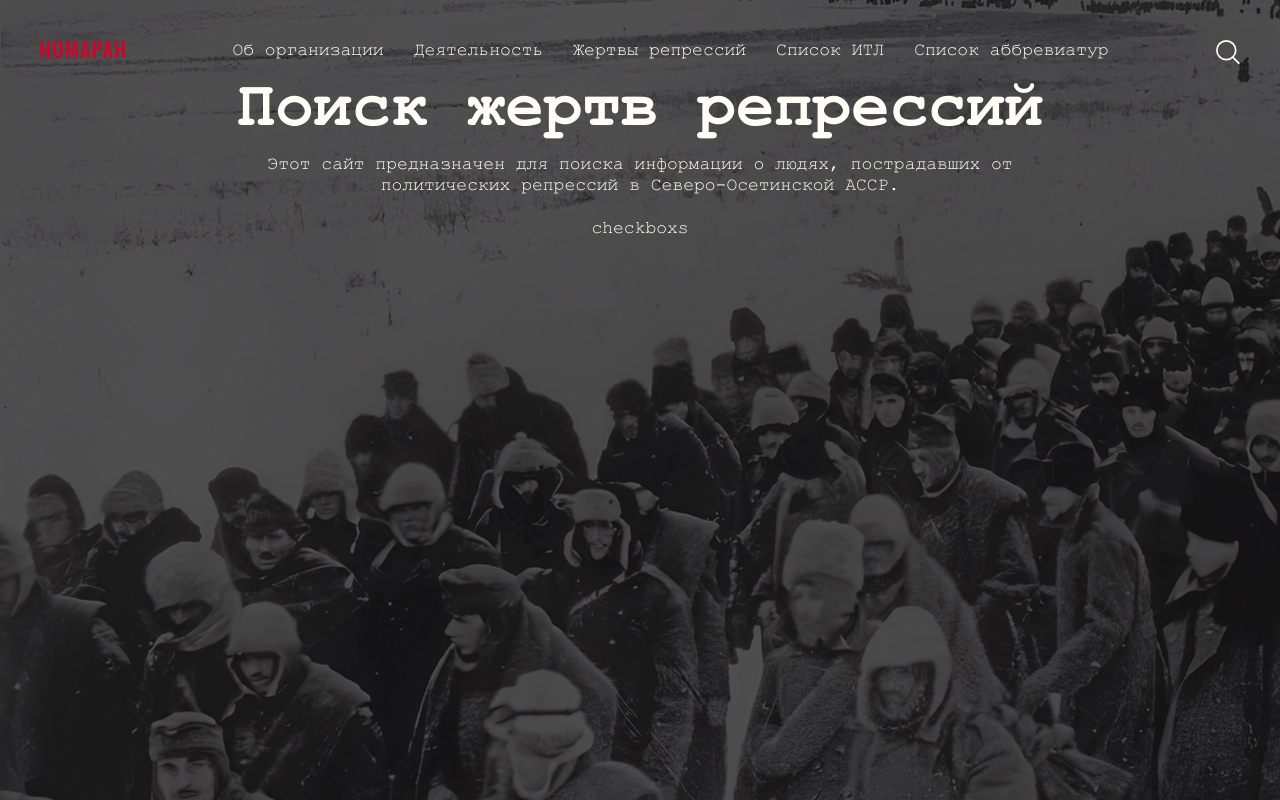
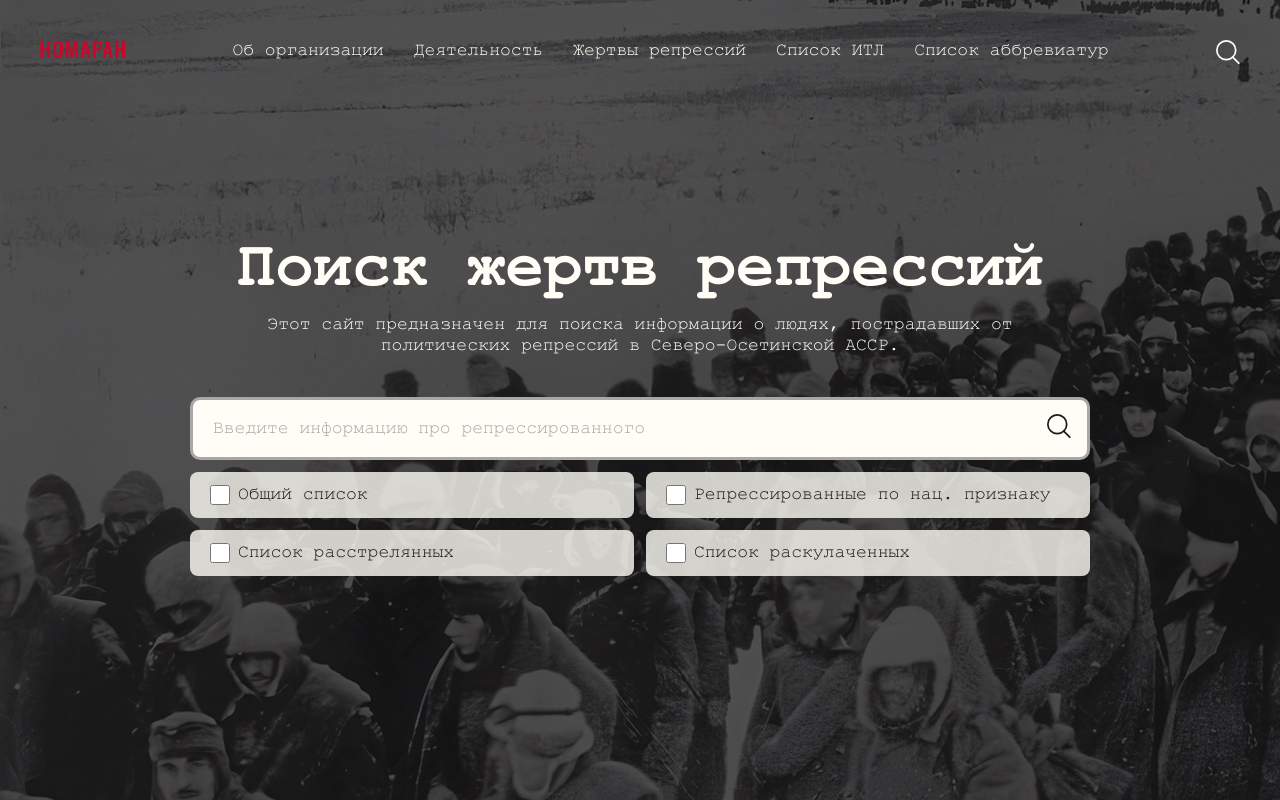
Before and after one commit to AmletixQ/nomaran, a Next.js app: page / in a window 1280 px wide. Built offline with nearby package versions, Linux system fonts and the light colour scheme.

Commit message:
Закончил визуальную часть главной страницы

```diff
--- a/src/app/page.tsx
+++ b/src/app/page.tsx
@@ -1,7 +1,11 @@
+import Checkbox from "@/components/Checkbox";
+import Search from "@/components/icons/Search";
+import Input from "@/components/Input";
+
 export default function Home() {
   return (
     <>
-      <center className="text-white">
+      <center className="mt-40 text-white flex flex-col items-center gap-10">
         <div>
           <h1>Поиск жертв репрессий</h1>
           <p className="w-5/7">
@@ -10,9 +14,24 @@ export default function Home() {
           </p>
         </div>
 
-        <div>
-          <input type="text" />
-          <div>checkboxs</div>
+        <div className="relative w-9/12 flex flex-col gap-3">
+          <div className="flex justify-between bg-white border-3 border-gray rounded-[10px] py-[14px] px-4">
+            <Input
+              className="placeholder:text-gray text-black outline-0 focus:outline-2 outline-gray w-10/12 rounded-sm p-1"
+              type="text"
+              placeholder="Введите информацию про репрессированного"
+            />
+            <Search type="black" />
+          </div>
+          <div className="grid grid-cols-2 gap-3">
+            <Checkbox title="Общий список" id="all-list" />
+            <Checkbox
+              title="Репрессированные по нац. признаку"
+              id="repressed-nat-attr"
+            />
+            <Checkbox title="Список расстрелянных" id="list-shooted" />
+            <Checkbox title="Список раскулаченных" id="list-dispossessed" />
+          </div>
         </div>
       </center>
 
--- /dev/null
+++ b/src/components/Checkbox.tsx
@@ -0,0 +1,23 @@
+import { cn } from "@/utils/cn";
+import Input from "./Input";
+
+export default function Checkbox({
+  title,
+  id,
+  className,
+}: {
+  title: string;
+  id: string;
+  className?: string;
+}) {
+  return (
+    <div className="w-full py-3 px-5 bg-white/80 text-black rounded-[8px] flex items-center select-none gap-2">
+      <Input
+        id={id}
+        type="checkbox"
+        className={cn("w-5 h-5 border", className)}
+      />
+      <label htmlFor={id}>{title}</label>
+    </div>
+  );
+}
--- /dev/null
+++ b/src/components/Input.tsx
@@ -0,0 +1,9 @@
+import { cn } from "@/utils/cn";
+import { InputHTMLAttributes } from "react";
+
+export default function Input({
+  className,
+  ...props
+}: InputHTMLAttributes<HTMLInputElement>) {
+  return <input {...props} className={cn(className)} />;
+}
--- a/src/components/icons/Search.tsx
+++ b/src/components/icons/Search.tsx
@@ -1,6 +1,8 @@
 import React from "react";
 
-export default function Search() {
+export default function Search({ type = "white" }: { type?: "white" | "black" }) {
+  const color = type === "white" ? "#fffdf5" : "#19181a";
+
   return (
     <svg
       className="cursor-pointer"
@@ -13,14 +15,14 @@ export default function Search() {
       <g clipPath="url(#clip0_101_314)">
         <path
           d="M10.286 19.7143C15.4933 19.7143 19.7146 15.493 19.7146 10.2857C19.7146 5.07849 15.4933 0.857178 10.286 0.857178C5.07873 0.857178 0.857422 5.07849 0.857422 10.2857C0.857422 15.493 5.07873 19.7143 10.286 19.7143Z"
-          stroke="#FFFDF5"
+          stroke={color}
           strokeWidth="1.71429"
           strokeLinecap="round"
           strokeLinejoin="round"
         />
         <path
           d="M22.7148 23.1428L16.7148 17.1428"
-          stroke="#FFFDF5"
+          stroke={color}
           strokeWidth="1.71429"
           strokeLinecap="round"
           strokeLinejoin="round"
```
